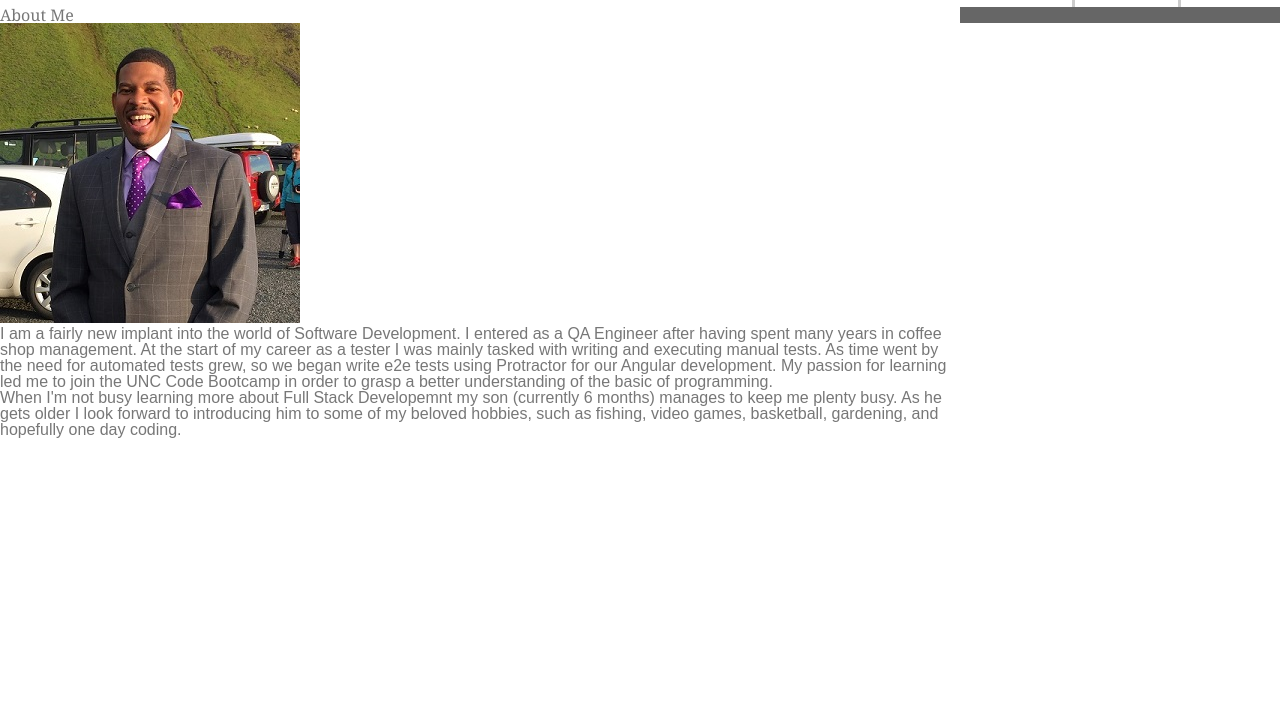
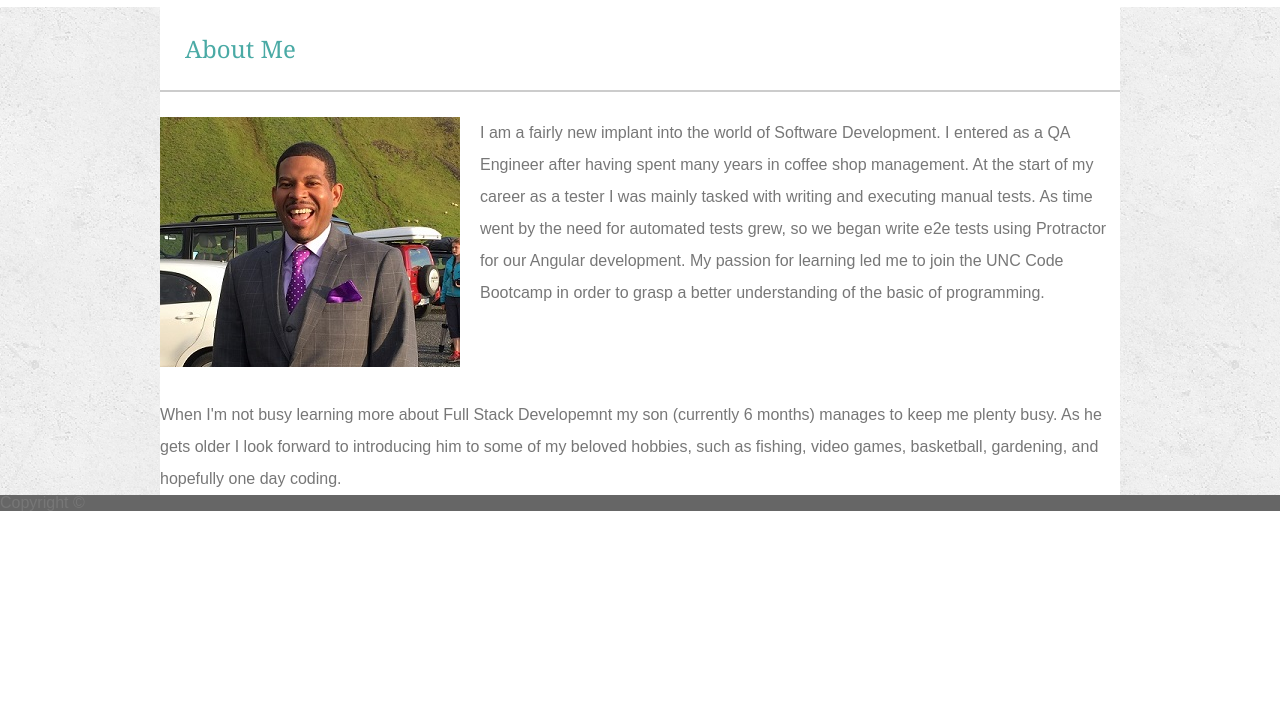
Before and after one commit to mickburgess/Basic-Portfolio, a plain HTML site: page index.html in a window 1280 px wide. Shown: the part 87-800 px from the top of the page. Drawn offline with Linux system fonts and the light colour scheme.

Commit message:
work on article

```diff
--- a/assets/css/style.css
+++ b/assets/css/style.css
@@ -26,9 +26,17 @@ h1 {
   overflow: auto;
 }
 
+h2 {
+  color: #4aaaa5;
+  font-weight: 900;
+  font: 150% Georgia, Times, 'Times New Roman', serif;
+  display: block;
+  padding: 25px;
+  border-bottom: #cccccc  solid 2px;
+}
+
 li {
   float: right;
-  border-right: solid #cccccc;
 }
 
 li a {
@@ -36,9 +44,10 @@ li a {
   padding: 8px 12px 0px;
   text-align: center;
   margin: 10px;
+  border-right: solid #cccccc;
 }
 
-li:first-child {
+li:last-child {
   border-right: none;
 }
 
@@ -59,6 +68,14 @@ header {
   width: 100%;
 }
 
+article {
+  margin-top: 25px;
+}
+
+p {
+  line-height: 200%;
+}
+
 .wrapper {
   background-image: url("../images/concrete_seamless.png");
   width: 100%;
@@ -67,19 +84,22 @@ header {
 .main-content {
   background-color: #ffffff;
   width: 960px;
-  position: absolute;
-  right: 10;
+  margin-right: auto;
+  margin-left: auto;
+}
+
+.first-section {
+  overflow: hidden;
+  height: 250px;
+}
+
+.profile-pic {
+  float: left;
+  margin-right: 20px;
 }
 
 .footer {
+  clear: both;
   background-color: #666666;
   width: 100%;
 }
-
-/*#about, #portfolio {
-  border-right: 1px solid #777777;
-}
-
-#about, #portfolio, #contact {
-  margin: 5px;
-}*/
--- a/index.html
+++ b/index.html
@@ -25,17 +25,22 @@
   <div class="wrapper">
     <div class="main-content">
       <h2>About Me</h2>
-      <img src="assets/images/profile.png" alt="Mick's profile picture">
+      <article>
+        <div class="first-section">
+          <img class="profile-pic" src="assets/images/profile.png" alt="Mick's profile picture">
           <p>
               I am a fairly new implant into the world of Software Development. I entered as a QA Engineer after having spent many years in coffee shop management.
               At the start of my career as a tester I was mainly tasked with writing and executing manual tests. As time went by the need for automated tests grew, so
               we began write e2e tests using Protractor for our Angular development. My passion for learning led me to join the UNC Code Bootcamp in order to grasp a
               better understanding of the basic of programming.
           </P>
+        </div>
+        <br><br>
         <p>
             When I'm not busy learning more about Full Stack Developemnt my son (currently 6 months) manages to keep me plenty busy. As he gets older I look forward
             to introducing him to some of my beloved hobbies, such as fishing, video games, basketball, gardening, and hopefully one day coding.
         </p>
+      </article>
     </div>
   </div>
   <div class="footer">
```
Lines whose indentation alone changed are shown as unchanged.
